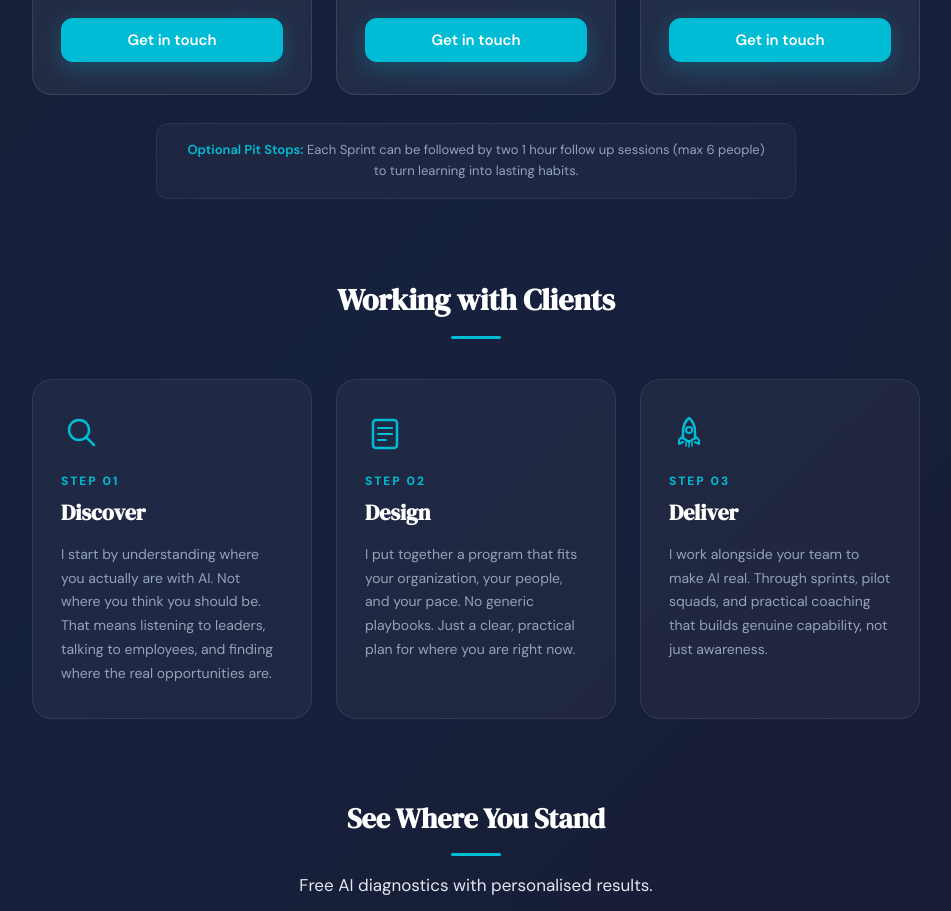
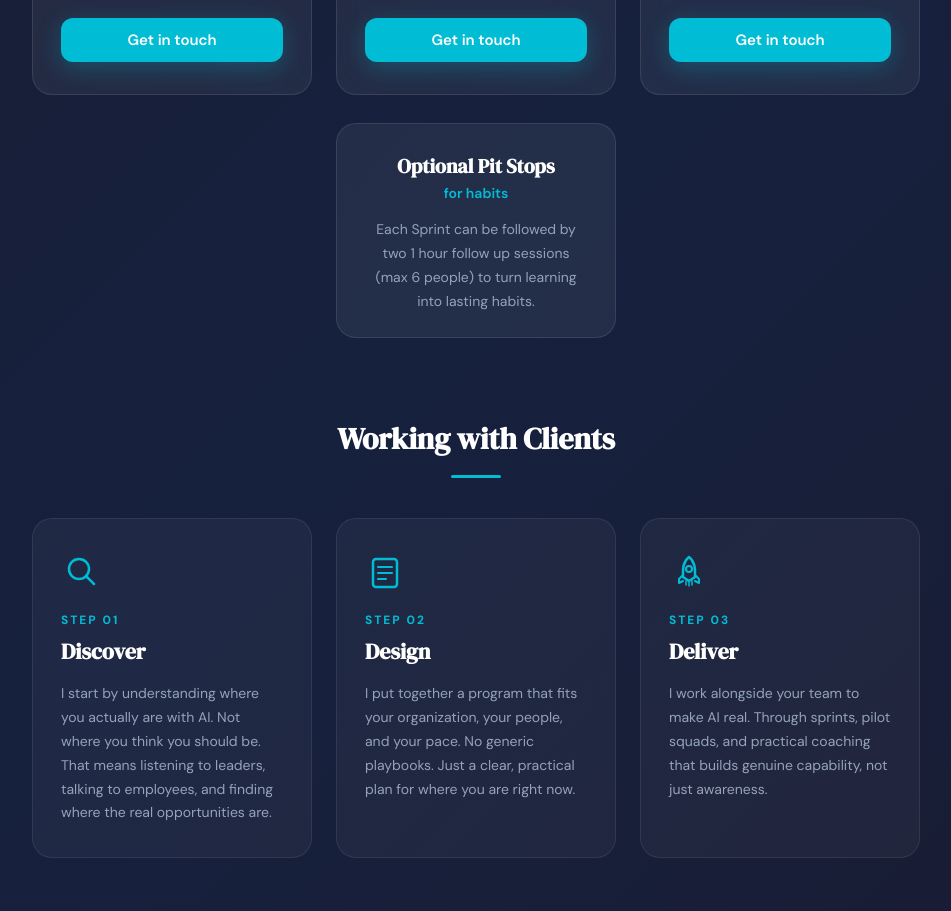
Before and after one commit to coachbay/site, a React (Vite) app: page / in a window 1280 px wide. Shown: the part 1100-2011 px from the top of the page, without its empty margins (164-1115 px from the left). Built offline with nearby package versions, Linux system fonts and the light colour scheme.

Commit message:
Redesign Pit Stops box to match sprint card style with proper heading

```diff
--- a/LandingPage.jsx
+++ b/LandingPage.jsx
@@ -321,21 +321,37 @@ export default function LandingPage({ onNavigate }) {
         <div style={{
           textAlign: "center",
           marginTop: 28,
-          padding: "16px 24px",
-          background: "rgba(255,255,255,0.03)",
-          border: "1px solid rgba(255,255,255,0.06)",
-          borderRadius: 12,
-          maxWidth: 640,
+          padding: "28px 28px 24px",
+          background: "rgba(255,255,255,0.06)",
+          border: "1px solid rgba(255,255,255,0.1)",
+          borderRadius: 20,
+          width: 280,
           marginLeft: "auto",
           marginRight: "auto",
         }}>
+          <h3 style={{
+            fontFamily: "'DM Serif Display', serif",
+            fontSize: 20,
+            color: "#fff",
+            margin: "0 0 4px",
+          }}>
+            Optional Pit Stops
+          </h3>
+          <p style={{
+            color: CYAN,
+            fontSize: 14,
+            fontWeight: 600,
+            margin: "0 0 16px",
+          }}>
+            for habits
+          </p>
           <p style={{
             color: "#94a3b8",
-            fontSize: 13,
-            lineHeight: 1.6,
+            fontSize: 14,
+            lineHeight: 1.7,
             margin: 0,
           }}>
-            <span style={{ color: CYAN, fontWeight: 600 }}>Optional Pit Stops:</span> Each Sprint can be followed by two 1 hour follow up sessions (max 6 people) to turn learning into lasting habits.
+            Each Sprint can be followed by two 1 hour follow up sessions (max 6 people) to turn learning into lasting habits.
           </p>
         </div>
       </div>
```
